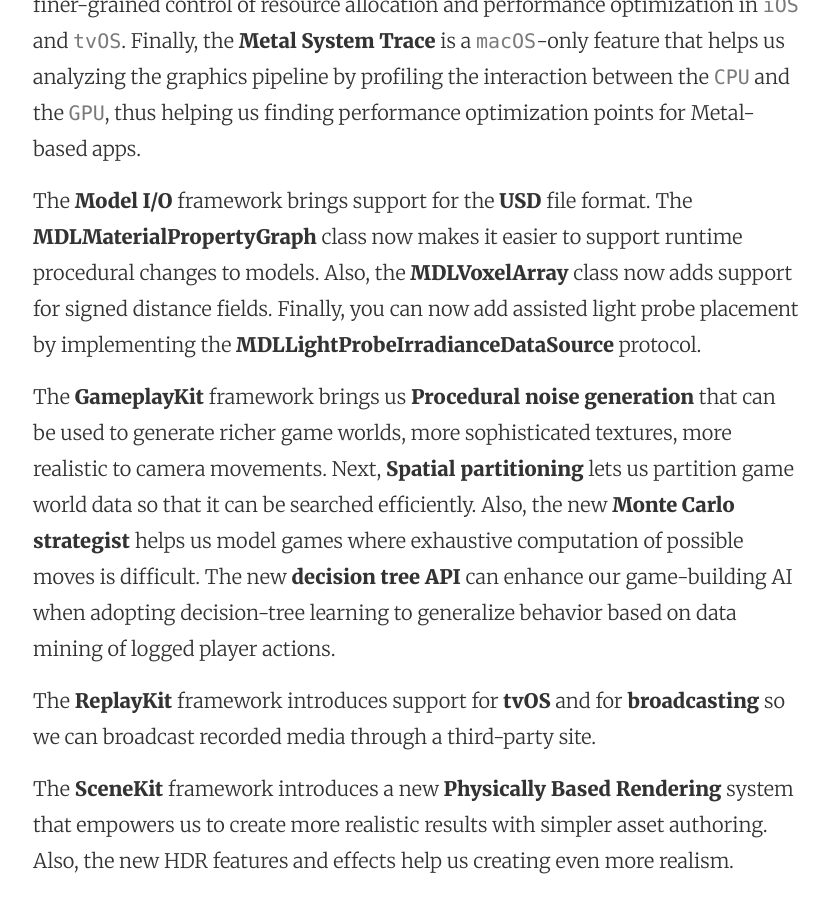
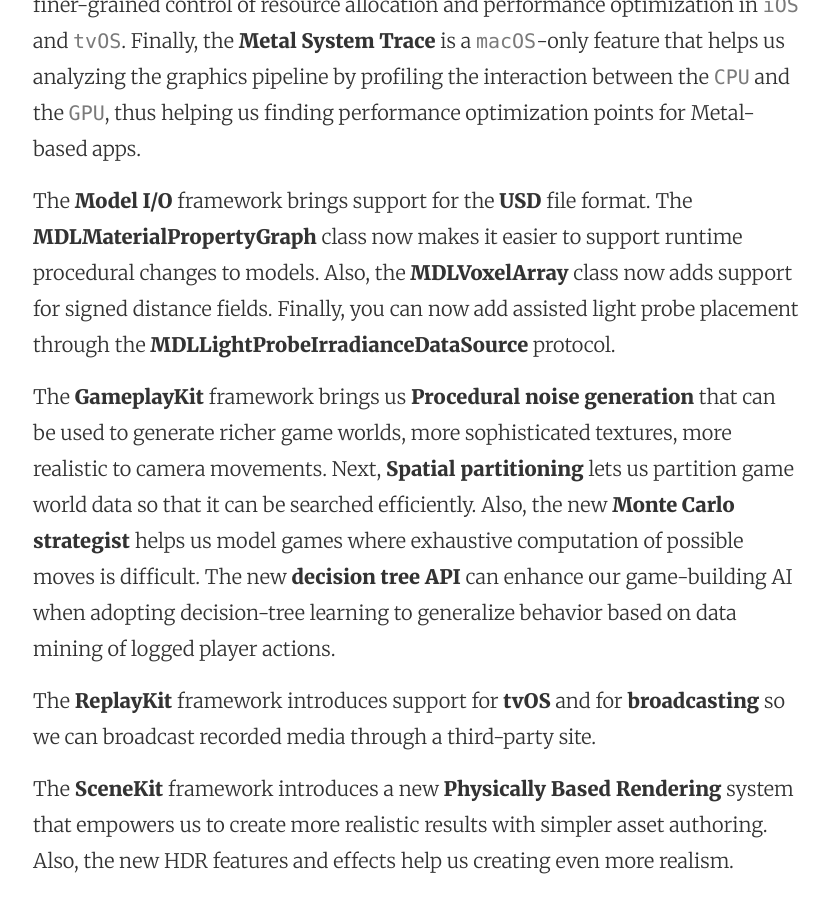
Before and after one commit to mhorga/mhorga.github.io, a Jekyll site: the page built from _posts/2016-06-14-what-s-new-in-graphics-and-games-at-wwdc-2016.markdown, in a window 1280 px wide and 900 px high, scrolled down 1068 px. Shown: the whole window, without its empty margins (223-1052 px from the left). Built offline with Jekyll 4.4.1, drawn with Linux system fonts in a browser that asks for light colours; comment, search, counter and statistics services are not loaded.

Commit message:
Post update: What's new in graphics and games at WWDC 2016

```diff
--- a/_posts/2016-06-14-what-s-new-in-graphics-and-games-at-wwdc-2016.markdown
+++ b/_posts/2016-06-14-what-s-new-in-graphics-and-games-at-wwdc-2016.markdown
@@ -7,7 +7,7 @@
 
 Let's start with __Metal__, obviously. By far, the hottest and most anticipated feature is support for __Tessellation__ which enables 3D apps and games to render more details by efficiently describing complex geometry to the `GPU`. Another feature is __Function Specialization__ helps with creating a collection of functions particularly optimized to handle material and light combinations in a scene. Also new this year are the __Resource Heaps and Memoryless Render Targets__ for finer-grained control of resource allocation and performance optimization in `iOS` and `tvOS`. Finally, the __Metal System Trace__ is a `macOS`-only feature that helps us analyzing the graphics pipeline by profiling the interaction between the `CPU` and the `GPU`, thus helping us finding performance optimization points for Metal-based apps.
 
-The __Model I/O__ framework brings support for the __USD__ file format. The __MDLMaterialPropertyGraph__ class now makes it easier to support runtime procedural changes to models. Also, the __MDLVoxelArray__ class now adds support for signed distance fields. Finally, you can now add assisted light probe placement by implementing the __MDLLightProbeIrradianceDataSource__ protocol.
+The __Model I/O__ framework brings support for the __USD__ file format. The __MDLMaterialPropertyGraph__ class now makes it easier to support runtime procedural changes to models. Also, the __MDLVoxelArray__ class now adds support for signed distance fields. Finally, you can now add assisted light probe placement through the __MDLLightProbeIrradianceDataSource__ protocol.
 
 The __GameplayKit__ framework brings us __Procedural noise generation__ that can be used to generate richer game worlds, more sophisticated textures, more realistic to camera movements. Next,
 __Spatial partitioning__ lets us partition game world data so that it can be searched efficiently. Also, the new __Monte Carlo strategist__ helps us model games where exhaustive computation of possible moves is difficult. The new __decision tree API__ can enhance our game-building AI when adopting decision-tree learning to generalize behavior based on data mining of logged player actions.
```
